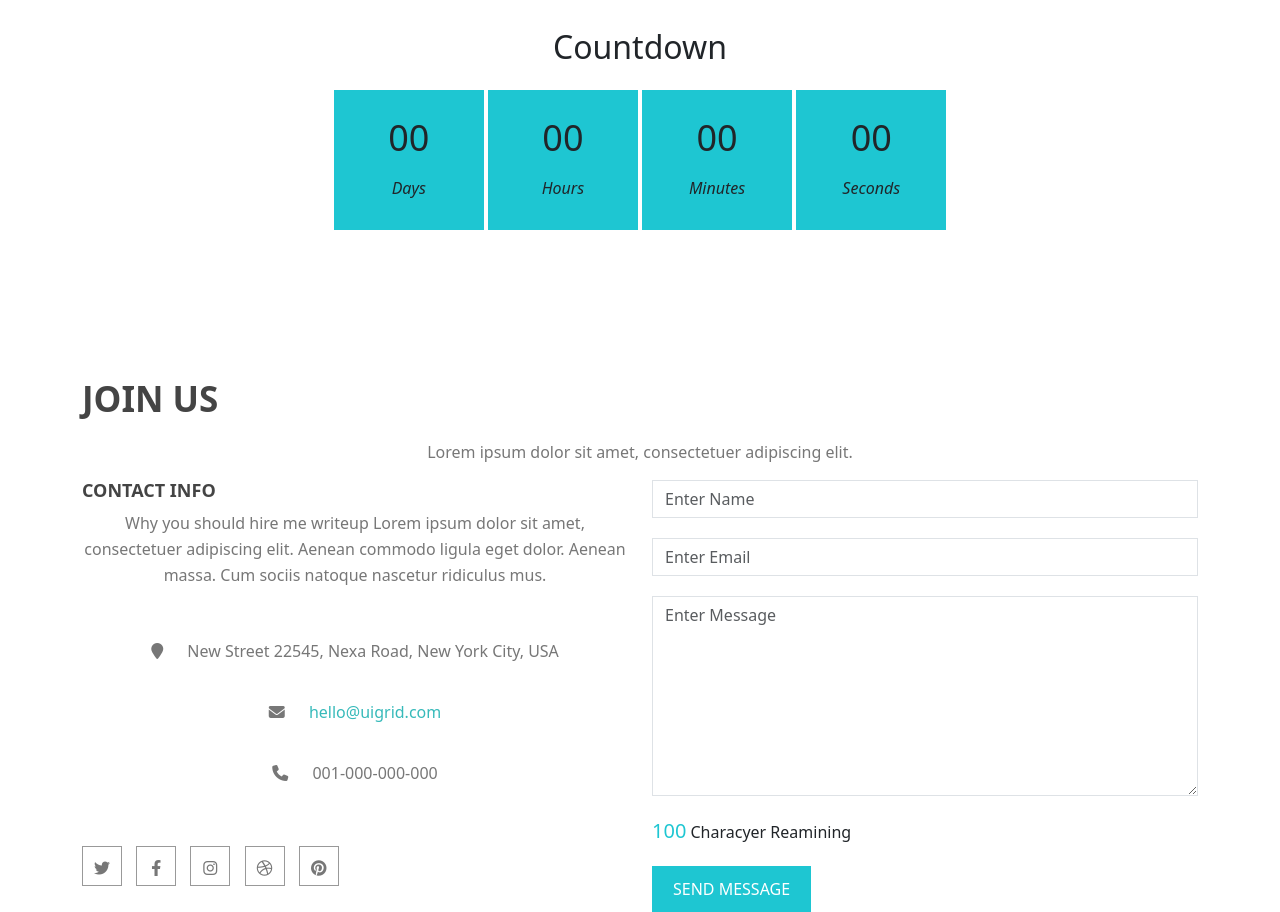
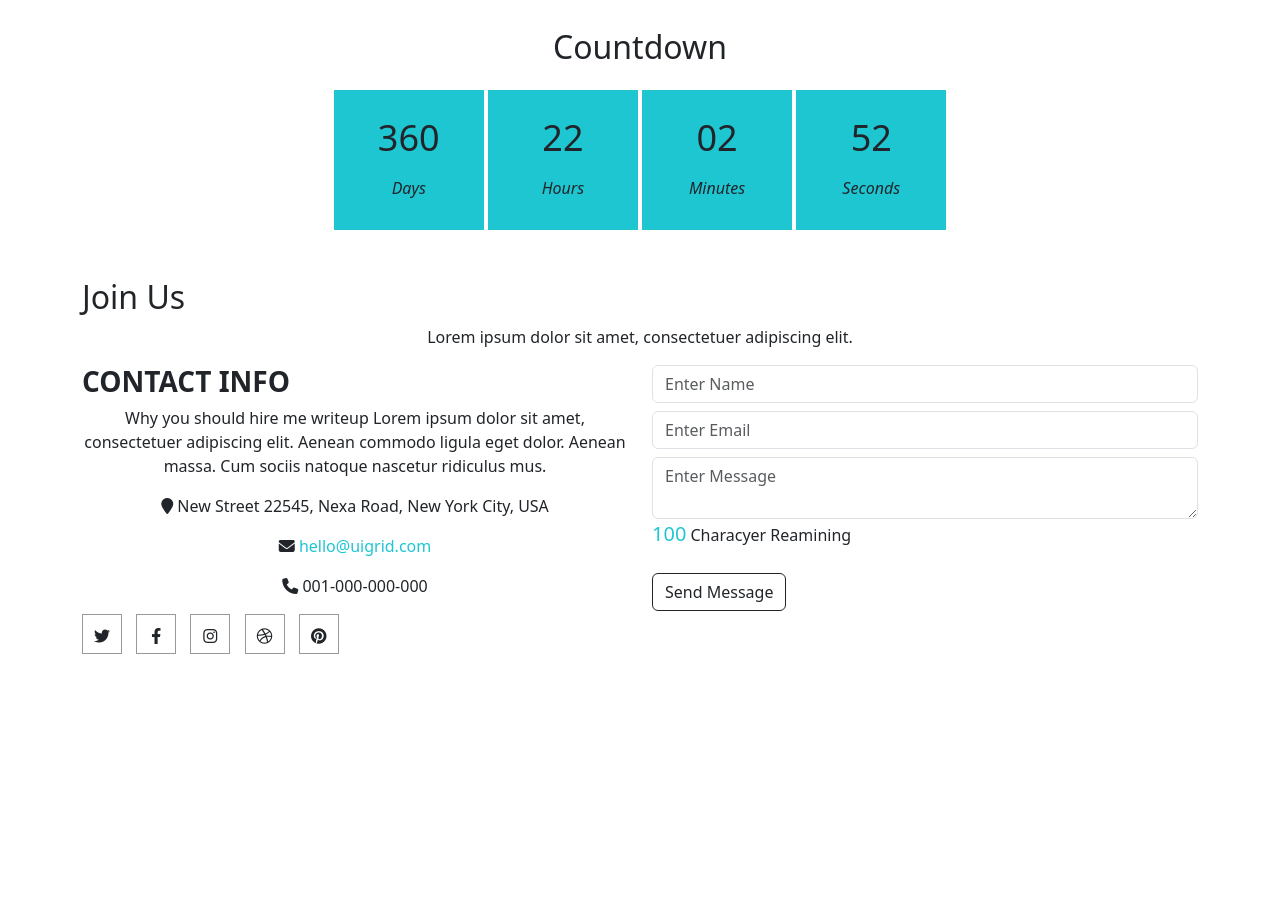
Before and after one commit to Bassma-Alaa/Party, a plain HTML site: page index.html in a window 1280 px wide. Shown: the part 1360-2272 px from the top of the page. After the commit the page ends 2062 px from the top, so only its background shows below. Drawn offline with Linux system fonts and the light colour scheme.

Commit message:
seacond commit

```diff
--- a/css/style.css
+++ b/css/style.css
@@ -108,7 +108,12 @@
     padding-left: 150px;
     padding-right: 150px;
     }
-
+    @media only screen and (max-width: 787px) {
+        .acc-container {
+            padding-left: 70px;
+            padding-right: 70px;
+        }
+        }
     .acc {
         margin-bottom: 10px;
     }
@@ -235,18 +240,9 @@
         color:#777;
     }
 
-    #contact-us .icons{
-        margin-top:50px;
-    }
-    #contact-us .icons p{
-        margin-bottom: 35px;
-    }
     #contact-us i{
         margin-right: 20px;
         color:#777;
-    }
-    #contact-us .red{
-        color:#37baba !important;
     }
 
 
@@ -293,3 +289,21 @@
         font-size: 20px;
         color: rgb(30, 198, 210);
     }
+
+.color {
+    color: rgb(30, 198, 210);
+}
+ .social-list i{
+    margin-right: 10px;
+    border:1px solid #999;
+    width:40px;
+    height: 40px;
+    line-height: 42px;
+    cursor: pointer;
+    text-align: center;
+}
+.social-list i:hover{
+    color:#fff;
+    background-color: rgb(30, 198, 210);
+    border:1px solid rgb(30, 198, 210);
+}
--- a/index.html
+++ b/index.html
@@ -16,7 +16,7 @@
                 <a href="#" class="closebtn" >×</a>
                 <a href="#Home">Home</a>
                 <a href="#sliderDown">Duration</a>
-                <a href="#count">Details</a>
+                <a href="#Details">Details</a>
                 <a href="#contact-us">Contact</a>
             </div>
 
@@ -31,8 +31,8 @@
 
     <!-- Accordion -->
 <div class="acc-container container">
-    <div class="acc">
-    <div class="acc-head">
+    <div id="sliderDown" class="acc">
+    <div class="acc-head ">
     <p>Singer one.</p>
     </div>
     <div class="acc-content">
@@ -84,7 +84,7 @@
 
 
 
-    <section id="contact-us">
+    <section id="contact-us " class="mb-5">
         <div class="container">
             <div class="head">
                 <h2>Join Us</h2>
@@ -96,30 +96,28 @@
                         <h3><strong>CONTACT INFO</strong></h3>
                         <p>Why you should hire me writeup Lorem ipsum dolor sit amet, consectetuer adipiscing elit. Aenean commodo ligula eget dolor. Aenean massa. Cum sociis natoque nascetur ridiculus mus.
                         </p>
-                        <div class="icons">
+                    </div>
+                    <div class="icons ">
                         <p><i class="fa fa-map-marker"></i> New Street 22545, Nexa Road, New York City, USA</p>
-
-                        <p class="red"><i class="fa fa-envelope"></i> hello@uigrid.com</p>
+                        <p ><i class="fa fa-envelope"></i> <span class="color">hello@uigrid.com</span></p>
                         <p><i class="fa fa-phone"></i> 001-000-000-000</p>
-                        </div>
-                        <div class="social-list">
+                    </div>
+                    <div class="social-list ">
                             <i class="fab fa-twitter fa-fw"></i>
                             <i class="fab fa-facebook-f fa-fw"></i>
                             <i class="fab fa-instagram fa-fw"></i>
                             <i class="fab fa-dribbble fa-fw"></i>
                             <i class="fab fa-pinterest fa-fw"></i>
-                        </div>
                     </div>
                 </div>
                 <div class="col-md-6">
                     <form>
                         <input class="form-control input-lg" type="text" placeholder="Enter Name">
-                        <input class="form-control input-lg" type="email" placeholder="Enter Email">
-                        <textarea class="form-control input-lg" placeholder="Enter Message"></textarea>
+                        <input class="form-control input-lg mt-2" type="email" placeholder="Enter Email">
+                        <textarea class="form-control input-lg mt-2" placeholder="Enter Message"></textarea>
                         <span id="chars">100</span> Characyer Reamining
-                        <button style="display:block;margin-top:20px" class="btn">Send Message</button>
-
                     </form>
+                    <button  class="btn btn-outline-dark mt-4">Send Message</button>
                 </div>
             </div>
         </div>
--- a/js/main.js
+++ b/js/main.js
@@ -34,7 +34,7 @@ $(document).ready(function() {
 
 
 
-    $('#countdown-activte').countdown('2024/01/25', function(event) {
+    $('#countdown-activte').countdown('2025/01/25', function(event) {
         $(this).html(event.strftime('days :%M:%S'));
         $(this).html(event.strftime(`<div class="single-countDown"><h2>%D</h2><span>Days</span></div>
         <div class="single-countDown"><h2>%H</h2><span>Hours</span></div>
@@ -62,3 +62,12 @@ $(document).ready(function() {
         $("#chars").text(AmountLeft);
         }
 });
+$("#leftMenu a").click(function(){
+
+    var sectionId= $(this).attr("href");
+
+    var positionOfSection = $(sectionId).offset().top;
+
+    $("html , body").animate({scrollTop:positionOfSection},2000);
+
+})
```
